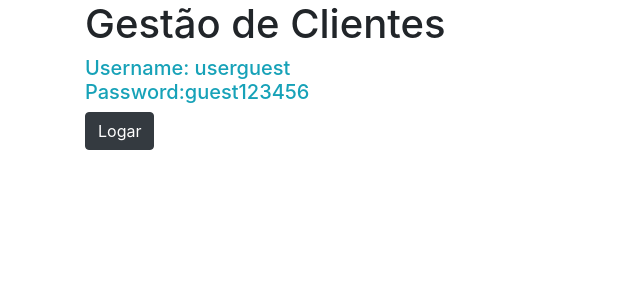
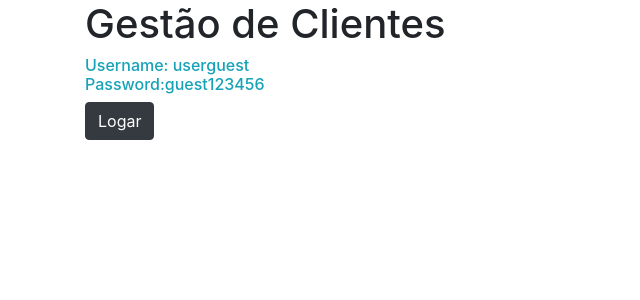
Before and after one commit to osvaldsoza/gestao-clientes-django, a Django app: page / in a window 1280 px wide. Shown: the top 300 px of the page, without its empty margins (0-640 px from the left). Run offline with Django 3.2, Linux system fonts and the light colour scheme; some libraries are stand-ins or nearby versions.

Commit message:
Atualizando...

```diff
--- a/home/templates/home.html
+++ b/home/templates/home.html
@@ -4,7 +4,7 @@
 {% block main %}
 
 <h1>Gestão de Clientes</h1>
-<h5 class="text text-info">Username: userguest <br/> Password:guest123456</h5>
+<h6 class="text text-info">Username: userguest <br/> Password:guest123456</h6>
 {% if user.is_authenticated %}
 <p class="text text-success">Usuário logado: {{user.username}}</p>
 <a href="{% url 'logout' %}" class="btn btn-dark">Sair</a>
```
Also changed, not shown: db.sqlite3.
